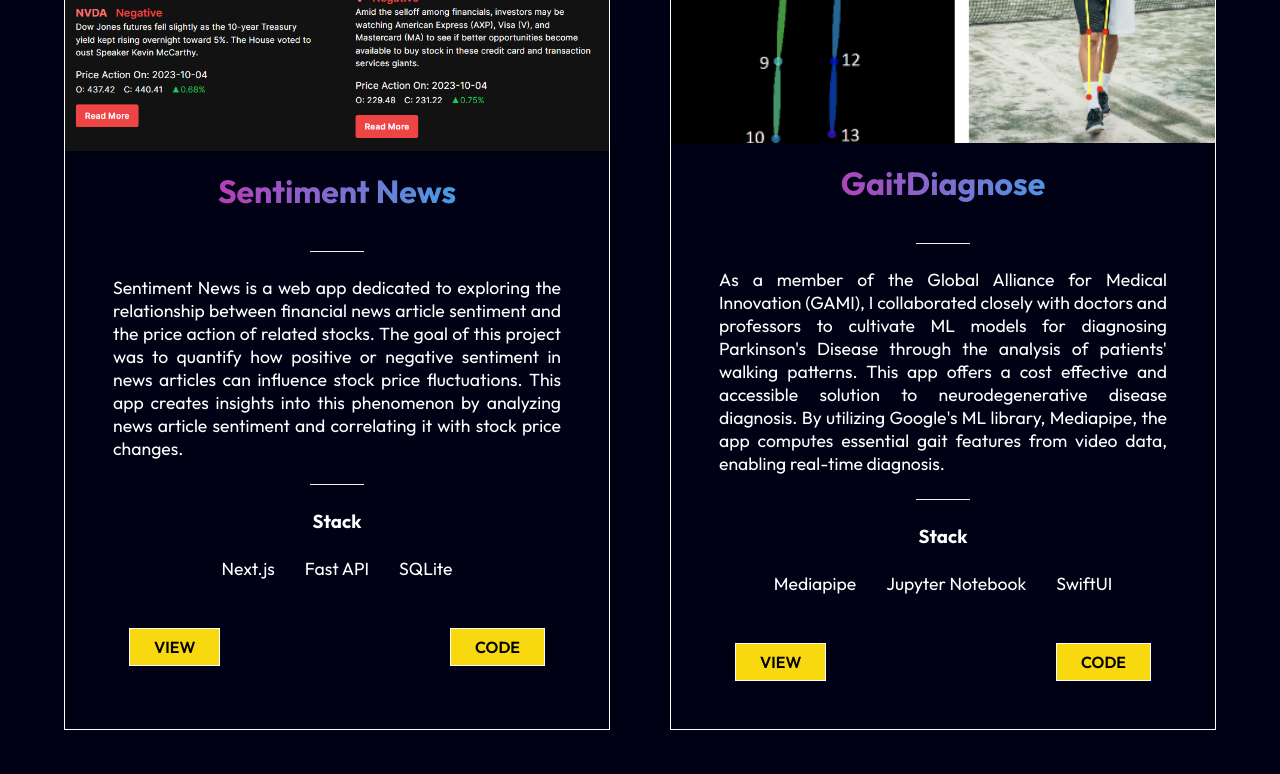
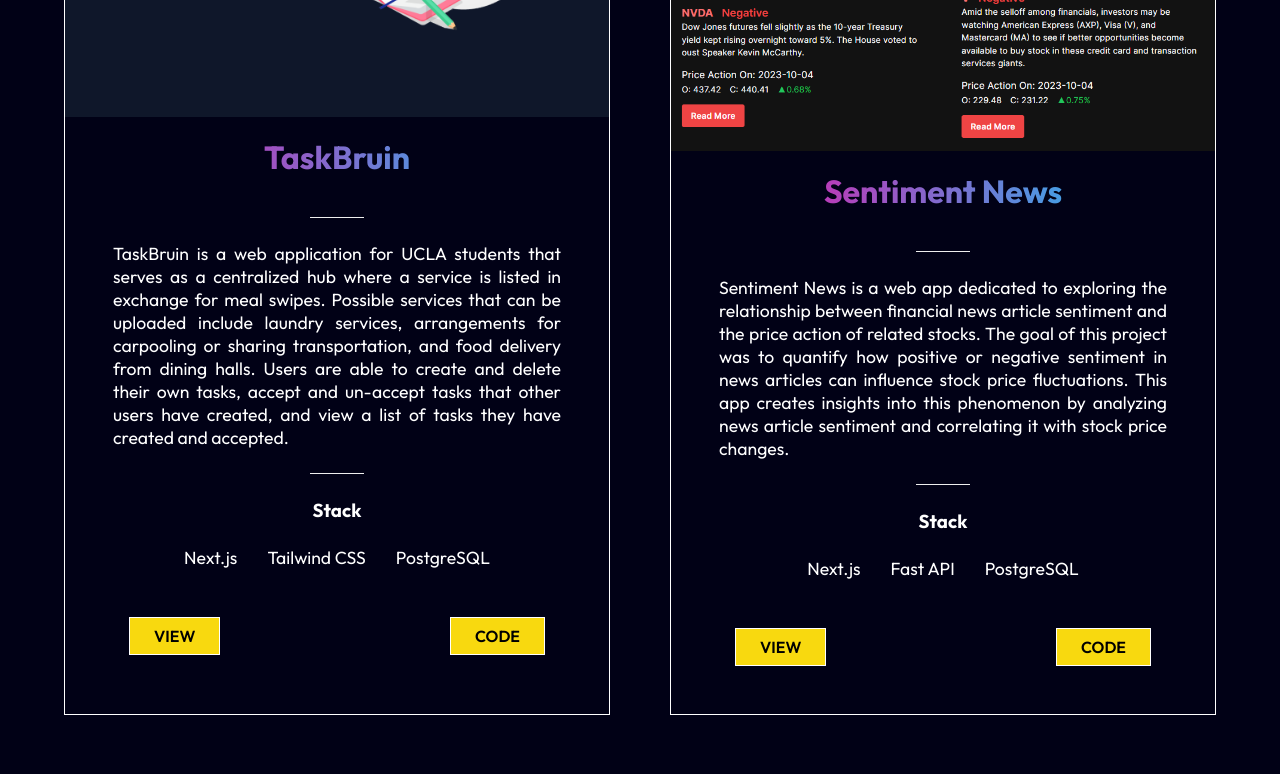
Before and after one commit to Marvin-Deng/Personal-Portfolio, a React (Create React App) app: page /projects in a window 1280 px wide. Shown: the part 780-1554 px from the top of the page. Built offline with nearby package versions, Linux system fonts and the light colour scheme; some icons are missing.

Commit message:
Added new projects and intern experience

```diff
--- a/src/components/ProjectCard/ProjectList.js
+++ b/src/components/ProjectCard/ProjectList.js
@@ -2,21 +2,31 @@ import pose from "../../assets/pose.png";
 import articleSummarizer from "../../assets/sumz.png";
 import creator from "../../assets/creator.png";
 import news from "../../assets/news.png";
+import taskbruin from "../../assets/taskbruin.png";
+import study from "../../assets/study.png";
 
 const ProjectList = [
+    {
+        imgSrc: taskbruin,
+        title: "TaskBruin",
+        description: "TaskBruin is a web application for UCLA students that serves as a centralized hub where a service is listed in exchange for meal swipes. Possible services that can be uploaded include laundry services, arrangements for carpooling or sharing transportation, and food delivery from dining halls. Users are able to create and delete their own tasks, accept and un-accept tasks that other users have created, and view a list of tasks they have created and accepted.",
+        stack: ["Next.js", "Tailwind CSS", "PostgreSQL"],
+        view: "https://taskbruin.vercel.app/",
+        code: "https://github.com/xalbd/taskbruin",
+    },
     {
         imgSrc: news,
         title: "Sentiment News",
         description: "Sentiment News is a web app dedicated to exploring the relationship between financial news article sentiment and the price action of related stocks. The goal of this project was to quantify how positive or negative sentiment in news articles can influence stock price fluctuations. This app creates insights into this phenomenon by analyzing news article sentiment and correlating it with stock price changes.",
-        stack: ["Next.js", "Fast API", "SQLite"],
-        view: "https://github.com/Marvin-Deng/Finance-News-Frontend",
-        code: "https://github.com/Marvin-Deng/Finance-News-Frontend",
+        stack: ["Next.js", "Fast API", "PostgreSQL"],
+        view: "https://sentiment-news.vercel.app",
+        code: "https://github.com/Marvin-Deng/Sentiment-News",
     },
     {
         imgSrc: pose,
         title: "GaitDiagnose",
         description: "As a member of the Global Alliance for Medical Innovation (GAMI), I collaborated closely with doctors and professors to cultivate ML models for diagnosing Parkinson's Disease through the analysis of patients' walking patterns. This app offers a cost effective and accessible solution to neurodegenerative disease diagnosis. By utilizing Google's ML library, Mediapipe, the app computes essential gait features from video data, enabling real-time diagnosis.",
-        stack: ["Mediapipe", "Jupyter Notebook", "SwiftUI"],
+        stack: ["Python", "Mediapipe", "Jupyter Notebook"],
         view: "https://github.com/mdeng376/Pose-Estimation",
         code: "https://github.com/mdeng376/Pose-Estimation",
     },
@@ -24,15 +34,23 @@ const ProjectList = [
         imgSrc: articleSummarizer,
         title: "Sumz",
         description: "Introducing Sumz: your AI-powered article summarizer, skillfully distilling lengthy articles into brief yet insightful summaries. Sumz creates these comprehensive summaries through the integration of Rapid API’s article summarizer API, powered by OpenAI’s ChatGPT 4. Users can effortlessly paste the article's web URL into the search bar, allowing the application to work its magic.",
-        stack: ["Vite.js", "Tailwind CSS", "Redux"],
+        stack: ["React.js", "Tailwind CSS", "Redux"],
         view: "https://famous-torrone-676adb.netlify.app",
         code: "https://github.com/mdeng376/AI-Article-Summarizer",
+    },
+    {
+        imgSrc: study,
+        title: "StudyBuddy",
+        description: "Many university students struggle with their classes but don't know who to ask. StudyBuddy is a web app that connects students to other students taking the same classes, allowing users to form study groups with other students. This would streamline the process of connecting struggling students with other students. The app allows students to join study groups, and search for other students, classes, and study groups",
+        stack: ["React.js", "Bootstrap", "PostgreSQL"],
+        view: "https://github.com/Marvin-Deng/StudyBuddy?tab=readme-ov-file",
+        code: "https://github.com/Marvin-Deng/StudyBuddy?tab=readme-ov-file",
     },
     {
         imgSrc: creator,
         title: "Creatorverse",
         description: "CreatorVerse is a web application designed to empower users to showcase their favorite content creators. With its user-friendly interface, CreatorVerse makes it easy for users to create, edit, and delete profiles of their favorite content creators. By providing a platform for sharing and discovering talent, Creatorverse enhances the overall content consumption experience",
-        stack: ['Vite.js', 'Postgres', 'Pico CSS'],
+        stack: ['React.js', 'Pico CSS', 'PostgreSQL'],
         view: "https://github.com/mdeng376/Creatorverse",
         code: "https://github.com/mdeng376/Creatorverse",
     }
--- a/src/components/Timeline/TimelineElements.js
+++ b/src/components/Timeline/TimelineElements.js
@@ -4,11 +4,18 @@ import { FaGlobeAmericas, FaBrain, FaNewspaper } from "react-icons/fa";
 
 export const timelineElements = [
     {
+        title: 'Arine',
+        subtitle: 'Full Stack Software Engineering Intern',
+        date: 'December 2023',
+        icon: <WorkIcon />,
+        content: 'Collaborated on a project focused on transforming structured JSON templates into PDFs for patient treatment plans using Python.',
+    },
+    {
         title: 'DevX',
-        subtitle: 'Software Developer',
+        subtitle: 'Engineering Manager',
         date: 'October 2023',
         icon: <WorkIcon />,
-        content: 'Helped to develop Digityle, a fashion recommendation app which uses generative AI models',
+        content: 'Leading a team of 4 developers to build Digityle, an e-commerce platform providing personalized fashion recommendations',
     },
     {
         title: 'Daily Bruin Newspaper',
```
Also changed, not shown: src/assets/study.png (added), src/assets/taskbruin.png (added).
